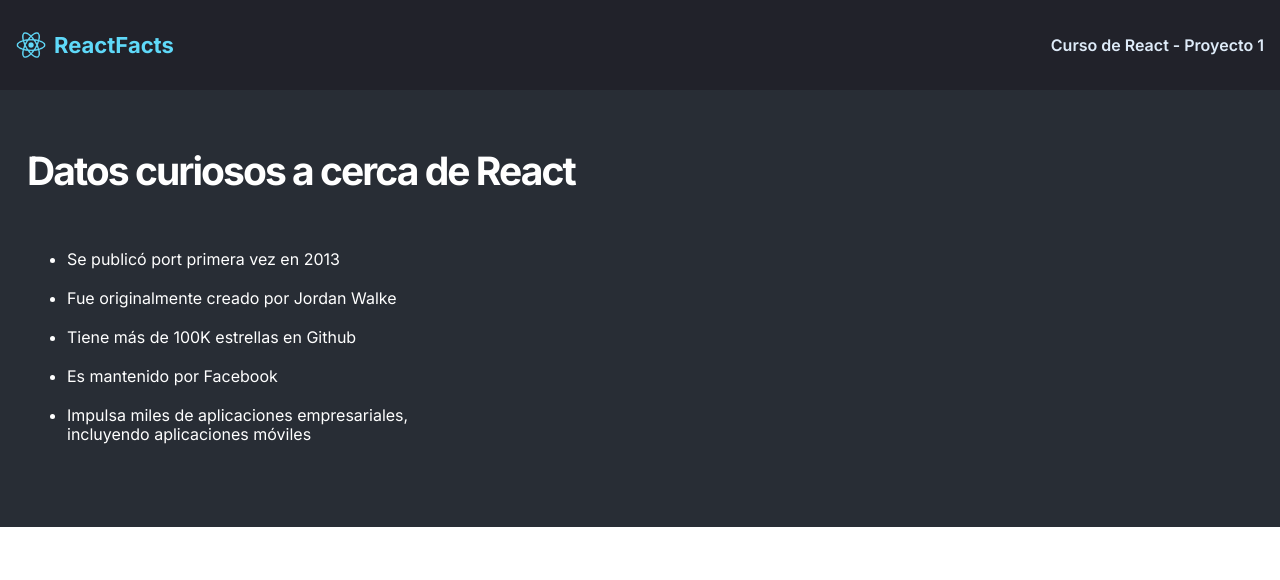
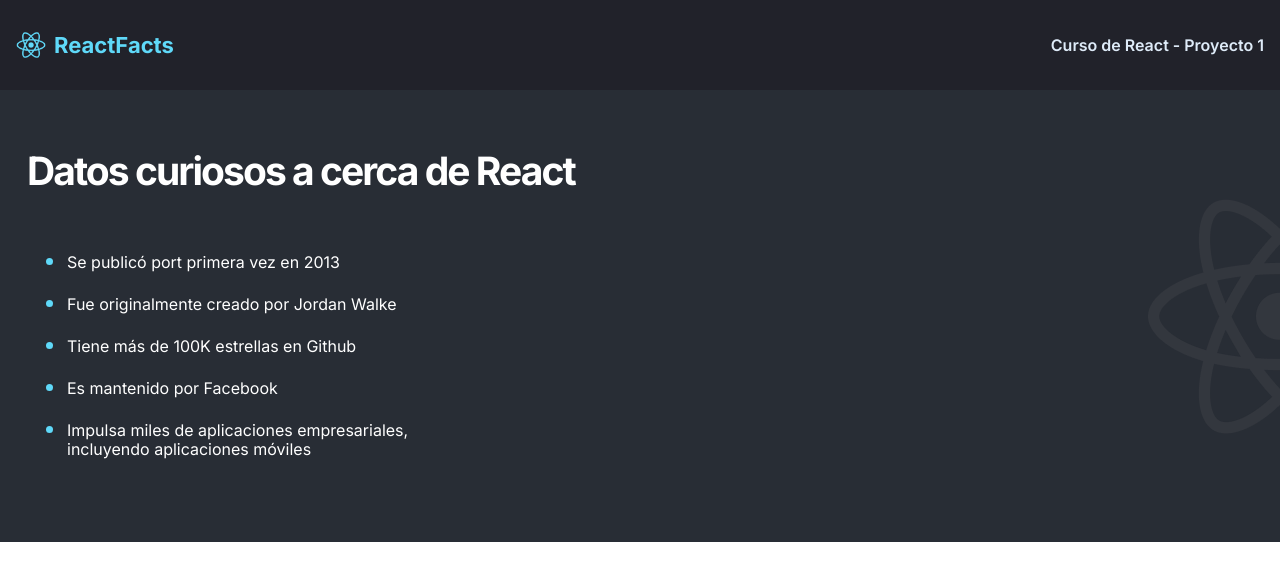
Before and after one commit to crcascr/React-Learning, a React (Create React App) app in the folder primera-pagina-con-react/: page / in a window 1280 px wide. Shown: the top 580 px of the page. Built offline with nearby package versions, Linux system fonts and the light colour scheme.

Commit message:
Logo de fondo y color marcadores P1

```diff
--- a/primera-pagina-con-react/src/index.css
+++ b/primera-pagina-con-react/src/index.css
@@ -103,6 +103,9 @@
   background-color: #282D35;
   padding: 57px 27px;
   height: 100%;
+  background-image: url("./images/react-icon-large.png");
+  background-repeat: no-repeat;
+  background-position: right;
 }
 
 .main--content-title{
@@ -122,3 +125,8 @@
   line-height: 19px;
   padding-block: 10px;
 }
+
+.main--content-list li::marker{
+  font-size: 1.4rem;
+  color: #5fd9f9;;
+}
```
Also changed, not shown: primera-pagina-con-react/src/images/react-icon-large.png (added).
